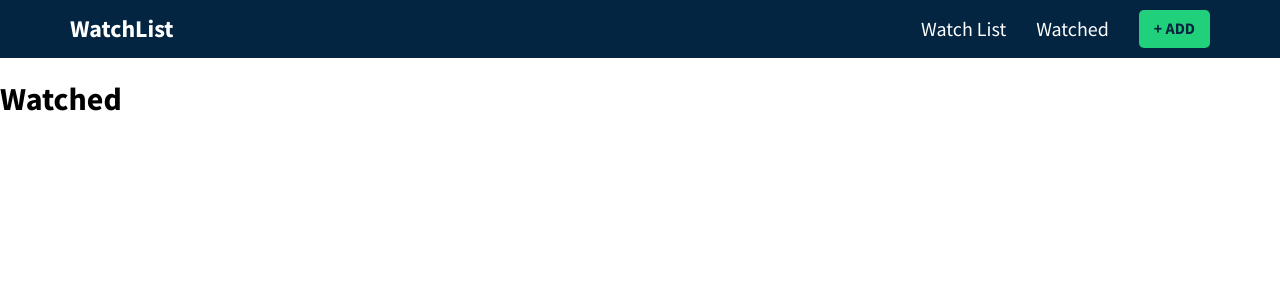
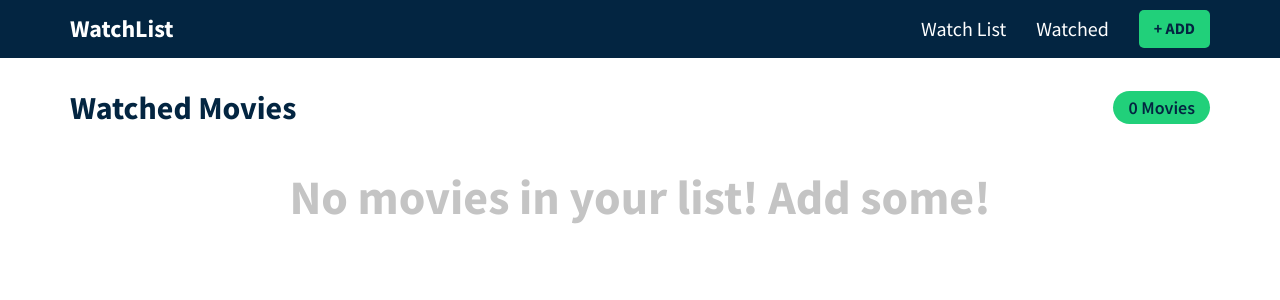
Before and after one commit to JavierCantoH/react-movieWatchlist, a React (Create React App) app: page /watched in a window 1280 px wide. Shown: the top 300 px of the page. Built offline with nearby package versions, Linux system fonts and the light colour scheme.

Commit message:
Movie cwatched functionality

```diff
--- a/src/App.js
+++ b/src/App.js
@@ -1,11 +1,12 @@
 import './App.css';
+import "./lib/font-awesome/css/all.min.css";
 
-import { BrowserRouter as Router, Switch, Route } from "react-router-dom";
 import { Header } from "./components/Header";
 import { Watchlist } from "./components/Watchlist";
 import { Watched } from "./components/Watched";
 import { Add } from "./components/Add";
 
+import { BrowserRouter as Router, Switch, Route } from "react-router-dom";
 import { GlobalProvider } from "./context/GlobalState";
 
 function App() {
--- a/src/components/Watched.js
+++ b/src/components/Watched.js
@@ -1,9 +1,31 @@
-import React from 'react'
+import React, { useContext } from "react";
+import { GlobalContext } from "../context/GlobalState";
+import { MovieCard } from "./MovieCard";
 
 export const Watched = () => {
+    const { watched } = useContext(GlobalContext);
+
     return (
-        <div>
-            <h1>Watched</h1>
+        <div className="movie-page">
+            <div className="container">
+                <div className="header">
+                    <h1 className="heading">Watched Movies</h1>
+
+                    <span className="count-pill">
+                        {watched.length} {watched.length === 1 ? "Movie" : "Movies"}
+                    </span>
+                </div>
+
+                {watched.length > 0 ? (
+                <div className="movie-grid">
+                    {watched.map((movie) => (
+                        <MovieCard movie={movie} key={movie.id} type="watched" />
+                    ))}
+                </div>
+                ) : (
+                    <h2 className="no-movies">No movies in your list! Add some!</h2>
+                )}
+            </div>
         </div>
     )
 }
```
Also changed, not shown: src/components/MovieControls.js (+3 -6 lines).
